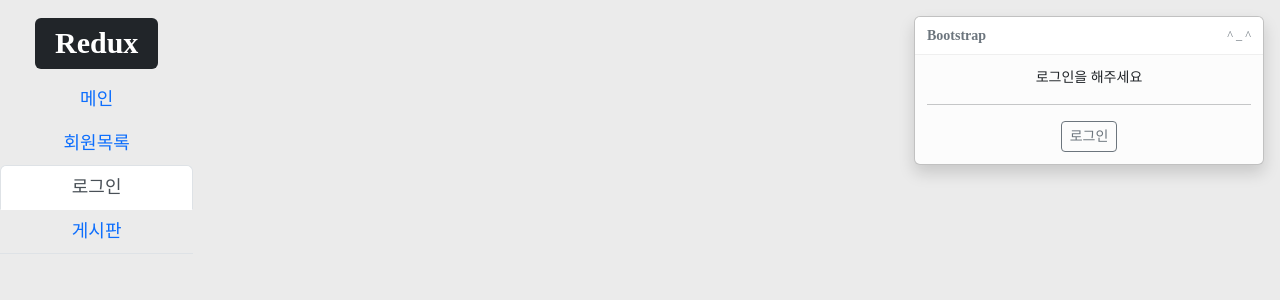
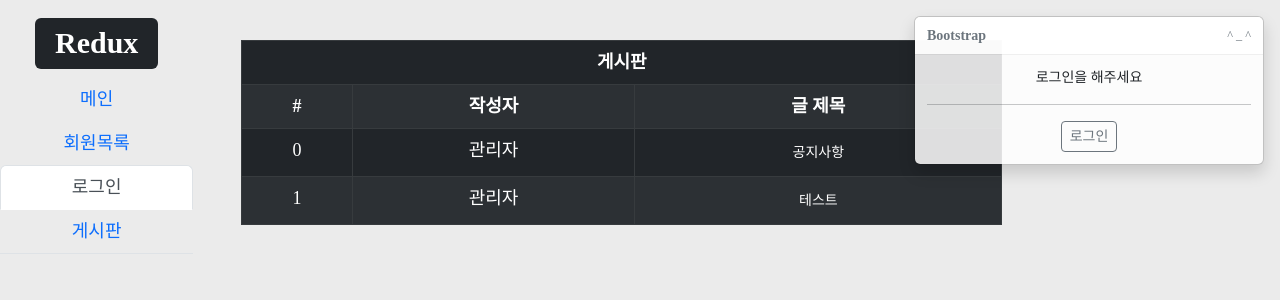
Before and after one commit to tjdals14798/React_redux, a React (Create React App) app: page / in a window 1280 px wide. Both pictures are taken after a click on the tab "로그인". Shown: the top 300 px of the page. Built offline with nearby package versions, Linux system fonts and the light colour scheme.

Commit message:
22-08-24 => *게시판 글쓰기

```diff
--- a/src/com/loginPage.js
+++ b/src/com/loginPage.js
@@ -1,4 +1,4 @@
-import React, { useEffect, useState } from "react";
+import React, { useState } from "react";
 import { Button, Container, Form, Modal, Table, Toast, ToastContainer } from 'react-bootstrap';
 import 'bootstrap/dist/css/bootstrap.min.css';
 
@@ -74,7 +74,7 @@ function LoginModal({ onSearch, loginModal, setLoginModal }){
             <Form>
               <Form.Group required controlId="formBasicEmail">
                 <Form.Control type="text" autoFocus placeholder="ID 를 입력하세요" required name="id" value={id} onChange={loginOnChange}/>
-                <Form.Control type="text" autoFocus placeholder="PASSWORD 를 입력하세요" required className="my-1" name="password" value={password} onChange={loginOnChange}/>
+                <Form.Control type="text" placeholder="PASSWORD 를 입력하세요" required className="my-1" name="password" value={password} onChange={loginOnChange}/>
               </Form.Group>
               <Button variant="secondary" className="mt-2 w-100" onClick={loginOnSubmit}> 로그인 </Button>
             </Form>
@@ -87,8 +87,7 @@ function LoginModal({ onSearch, loginModal, setLoginModal }){
   )
 }
 
-function ChangeInfoModal({ changeModal, setChangeModal, onNChange, userName }){
-  console.log(userName);
+function ChangeInfoModal({ changeModal, setChangeModal, onNChange}){
   const [changeInputs,setChangeInputs] = useState({
     changeid: '',
     changenickname: ''
@@ -137,7 +136,109 @@ function ChangeInfoModal({ changeModal, setChangeModal, onNChange, userName }){
   )
 }
 
-function Loginpage ({ onSearch, cklogin, userName, onLogOut, onNChange }){
+const PostItem = React.memo(function TodoItem({ post, setModalShow, value, setIndex }) {
+
+  const onModal = () => {
+    setIndex(value)
+    setModalShow(true)
+  }
+
+  return (
+    <>
+      <td>{post.key}</td>
+      <td>{post.id}</td>
+      <td><Button variant="link" size="sm" className="w-100" index={value} onClick={onModal} style={{textDecoration:"none", color:"white"}}> {post.postname} </Button></td>
+    </>
+  );
+});
+
+const PostList = React.memo(function TodoList({ posts, setModalShow, setIndex }) {
+  return (
+    <>
+      {posts.map(post => (
+        <tr key={post.key} >
+            <PostItem post={post} setModalShow={setModalShow} setIndex={setIndex} value={post.key}/>
+        </tr>
+      ))}
+    </>
+  );
+});
+
+function PostModal({ post, show, setModalShow, postIndex }){
+  return(
+  <Modal size="lg" centered show={show}>
+      <Modal.Header>
+        <Modal.Title id="contained-modal-title-vcenter">
+          {post[postIndex].key} 번 게시글
+        </Modal.Title>
+      </Modal.Header>
+      <Modal.Body>
+        <h4> {post[postIndex].postname} </h4>
+        <p> {post[postIndex].postcontent} </p>
+      </Modal.Body>
+      <Modal.Footer>
+        <Button onClick={()=>setModalShow(false)}> 닫기 </Button>
+      </Modal.Footer>
+    </Modal>
+  )
+}
+
+function PostingModal({ show, setPostModal }){
+  const [postInputs,setPostInputs] = useState({
+    id: "",
+    postname: "",
+    postcontent: ""
+  });
+
+  return(
+  <Modal size="lg" centered show={show}>
+      <Modal.Header>
+        <Modal.Title id="contained-modal-title-vcenter">
+          글쓰기
+        </Modal.Title>
+      </Modal.Header>
+      <Modal.Body>
+        <Form>
+          <Form.Group required controlId="formBasicEmail">
+            <Form.Control type="text" autoFocus placeholder="글 제목을 입력하세요" />
+            <Form.Control as="textarea" aria-label="With textarea" className="my-1" placeholder="글 내용을 입력하세요"/>
+          </Form.Group>
+          <Button variant="secondary" className="mt-2 w-100"> 글쓰기 </Button>
+        </Form>
+      </Modal.Body>
+      <Modal.Footer>
+        <Button onClick={()=>setPostModal(false)}> 닫기 </Button>
+      </Modal.Footer>
+    </Modal>
+  )
+}
+
+function PostPage({ post, postIndex, setIndex, cklogin }){
+  const [modalShow,setModalShow] = useState(false);
+  const [postModal, setPostModal] = useState(false);
+    return(
+      <>
+      <Container>
+      <Table striped bordered hover variant="dark" className="mt-4 w-75">
+          <thead>
+            <tr>
+              <th colSpan={3}>게시판</th>
+            </tr>
+          </thead>
+          <tbody>
+            <tr><th>#</th><th>작성자</th><th>글 제목</th></tr>
+            <PostList posts={post} setModalShow={setModalShow} setIndex={setIndex} cklogin={cklogin}/>
+            {cklogin && <tr><td colSpan={3}><Button size="sm" variant="outline-light" onClick={()=>setPostModal(true)} > 글쓰기 </Button></td></tr>}
+          </tbody>
+        </Table>
+        <PostModal show={modalShow} post={post} postIndex={postIndex} setModalShow={setModalShow}/>
+        <PostingModal show={postModal} setPostModal={setPostModal}/>
+      </Container>
+      </>
+    )
+}
+
+function Loginpage ({ onSearch, cklogin, userName, onLogOut, onNChange, post, postIndex, setIndex }){
   const [loginModal,setLoginModal] = useState(false);
   const [changeModal,setChangeModal] = useState(false);
 
@@ -145,59 +246,9 @@ function Loginpage ({ onSearch, cklogin, userName, onLogOut, onNChange }){
       <>
         <Container>
           <LoginTost loginModal={loginModal} setLoginModal={setLoginModal} setChangeModal={setChangeModal} onLogOut={onLogOut} userName={userName} cklogin={cklogin}/>
-          <LoginModal loginModal={loginModal} setLoginModal={setLoginModal} onSearch={onSearch} userName={userName} cklogin={cklogin}/>
-          <ChangeInfoModal changeModal={changeModal} setChangeModal={setChangeModal} onNChange={onNChange}/>
-        {/* {!cklogin &&
-          <Table striped bordered hover variant="dark" className="mt-4 w-75">
-            <thead>
-              <tr>
-                <th colSpan={2}>로그인</th>
-              </tr>
-            </thead>
-            <tbody>
-              <tr>
-                <td>
-                <Container fluid="xl">
-                <Form>
-                  <Form.Group required controlId="formBasicEmail">
-                    <Form.Control type="text" autoFocus placeholder="ID 를 입력하세요" required name="id" value={id} onChange={loginOnChange}/>
-                    <Form.Control type="text" autoFocus placeholder="PASSWORD 를 입력하세요" required className="my-1" name="password" value={password} onChange={loginOnChange}/>
-                  </Form.Group>
-                  <Button variant="secondary" className="mt-2 w-100" onClick={loginOnSubmit}> 로그인 </Button>
-                </Form>
-                </Container>
-                </td>
-              </tr>
-            </tbody>
-          </Table>
-        } */}
-        {/* {cklogin &&
-          <>
-          <Table striped bordered hover variant="dark" className="mt-4 w-75">
-            <thead>
-              <tr>
-                <th colSpan={2}>닉네임 변경</th>
-              </tr>
-            </thead>
-            <tbody>
-              <tr>
-                <td>
-                <Container fluid="xl">
-                <Form>
-                  <Form.Group required controlId="formBasicEmail">
-                    <Form.Control type="text" placeholder="ID 를 입력하세요" name="changeid" value={changeid} onChange={NickonChange}/>
-                    <Form.Control type="text" placeholder="NICKNAME 를 입력하세요" required className="my-1" name="changenickname" value={changenickname} onChange={NickonChange}/>
-                  </Form.Group>
-                  <Button variant="secondary" className="mt-2 w-100" onClick={NickonSubmit}> 변경 </Button>
-                </Form>
-                </Container>
-                </td>
-              </tr>
-            </tbody>
-          </Table>
-          <LoginTost userName={userName} onLogOut={onLogOut} />
-          </>
-        } */}
+          <LoginModal loginModal={loginModal} setLoginModal={setLoginModal} onSearch={onSearch} cklogin={cklogin}/>
+          <ChangeInfoModal changeModal={changeModal} setChangeModal={setChangeModal} userName={userName} onNChange={onNChange}/>
+          <PostPage post={post} postIndex={postIndex} setIndex={setIndex} cklogin={cklogin}/>
         </Container>
       </>
     )
--- a/src/containers/LoginContainer.js
+++ b/src/containers/LoginContainer.js
@@ -2,11 +2,14 @@ import React, { useCallback, useEffect, useState } from "react";
 import { useSelector, useDispatch } from "react-redux";
 import LoginPage from "../com/loginPage";
 import { changeNickname } from "../modules/member";
+import "../modules/post";
 
 export default function Loginpage(){
     const member = useSelector(state => state.member);
+    const post = useSelector(state => state.post);  //post state
     const dispatch = useDispatch();
     const [cklogin,setCklogin] = useState(false);
+    const [postIndex,setPostIndex] = useState(0);   //post state
     const [inputs,setInputs] = useState({
         id: "",
         password: ""
@@ -15,6 +18,7 @@ export default function Loginpage(){
     const onSearch = useCallback(text => setInputs(text));
     const onNChange = useCallback(text => dispatch(changeNickname(text),[dispatch]));
 
+    const setIndex = idx => setPostIndex(idx);
     useEffect(()=>{
         findMember(member);
     },[inputs]);
@@ -29,5 +33,5 @@ export default function Loginpage(){
         setCklogin(false);
     }
 
-    return <LoginPage onSearch={onSearch} cklogin={cklogin} userName={inputs.id} onLogOut={onLogOut} onNChange={onNChange}/>
+    return <LoginPage onSearch={onSearch} cklogin={cklogin} userName={inputs.id} onLogOut={onLogOut} onNChange={onNChange} post={post} setIndex={setIndex} postIndex={postIndex}/>
 }
```
